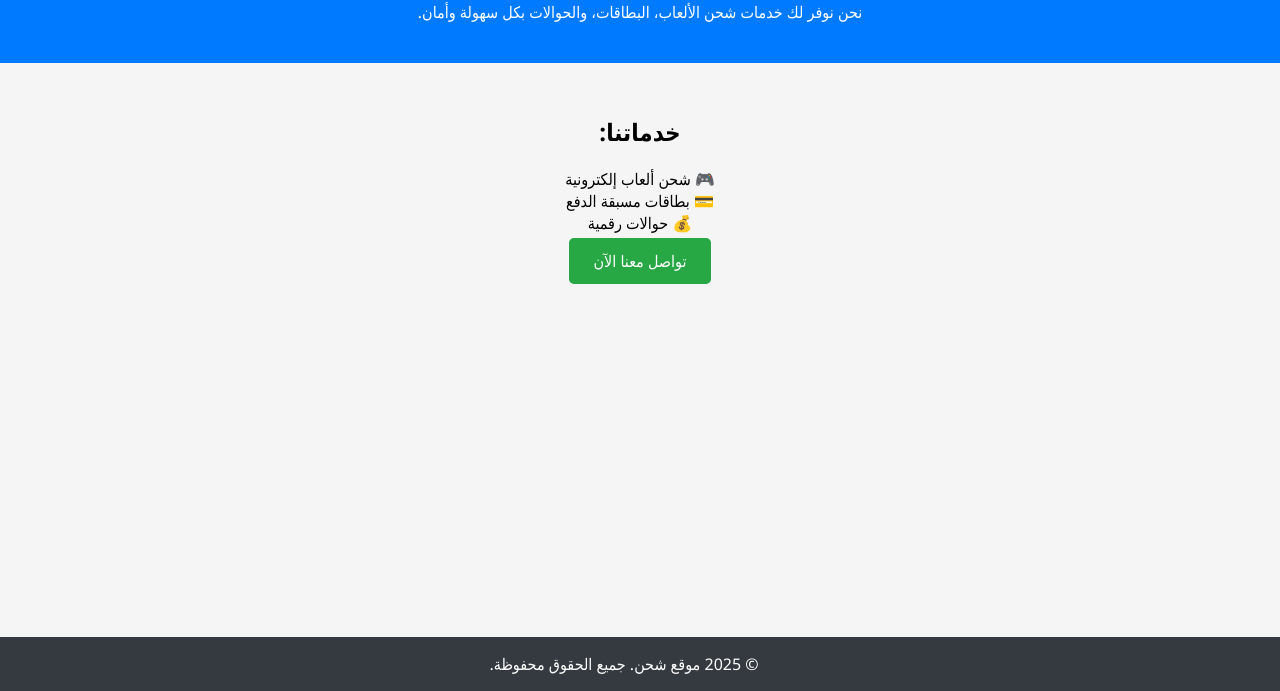
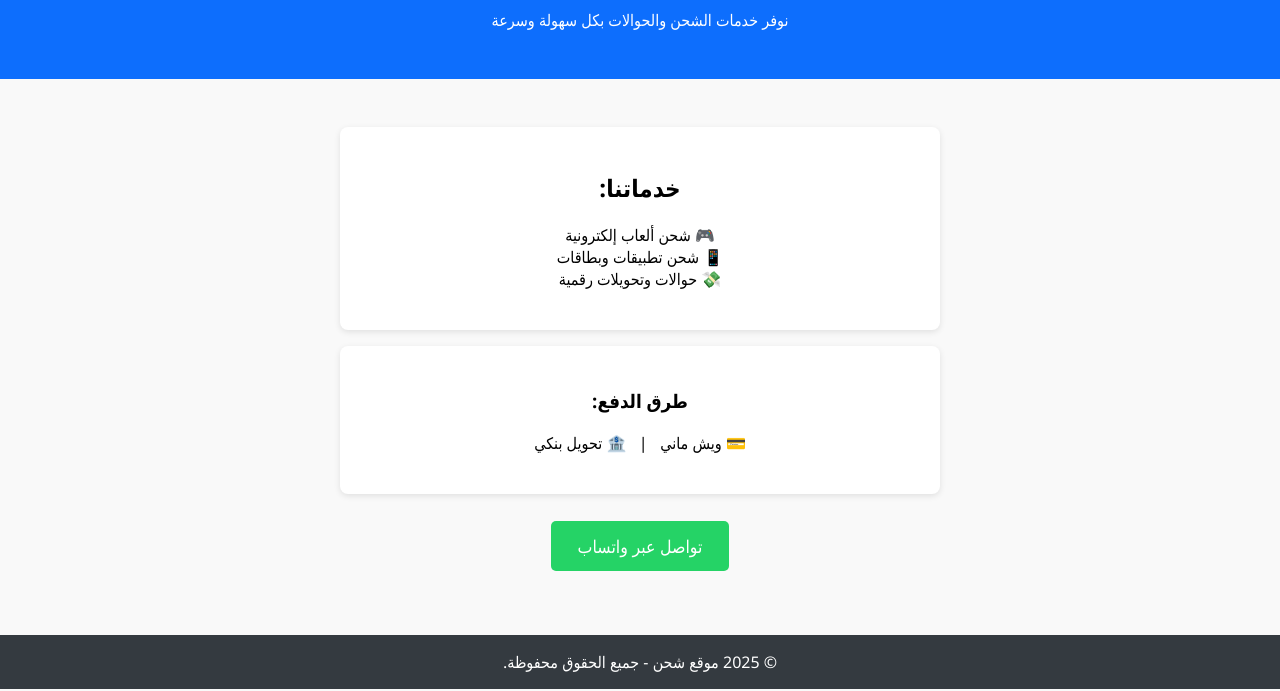
Before and after one commit to Noucha123/Shahn_site, a plain HTML site: page index.html in a window 1280 px wide. Shown: the part 109-800 px from the top of the page. Drawn offline with Linux system fonts and the light colour scheme.

Commit message:
Add files via upload

```diff
--- a/index.html
+++ b/index.html
@@ -2,59 +2,85 @@
 <!DOCTYPE html>
 <html lang="ar" dir="rtl">
 <head>
-    <meta charset="UTF-8">
-    <meta name="viewport" content="width=device-width, initial-scale=1.0">
-    <title>موقع شحن</title>
+    <meta charset="UTF-8" />
+    <meta name="viewport" content="width=device-width, initial-scale=1.0"/>
+    <title>شحن | خدمات الشحن</title>
     <style>
         body {
             font-family: 'Segoe UI', Tahoma, Geneva, Verdana, sans-serif;
-            background-color: #f5f5f5;
+            background-color: #f9f9f9;
             margin: 0;
             padding: 0;
             direction: rtl;
-            text-align: center;
         }
         header {
-            background-color: #007bff;
+            background-color: #0d6efd;
             color: white;
-            padding: 1.5em;
+            padding: 2em;
+            text-align: center;
         }
         section {
             padding: 2em;
+            max-width: 600px;
+            margin: auto;
+            text-align: center;
+        }
+        .services, .payment {
+            background: #ffffff;
+            padding: 1.5em;
+            margin-top: 1em;
+            border-radius: 8px;
+            box-shadow: 0 2px 6px rgba(0,0,0,0.1);
+        }
+        .whatsapp-button {
+            display: inline-block;
+            margin-top: 1.5em;
+            background-color: #25d366;
+            color: white;
+            padding: 0.75em 1.5em;
+            border-radius: 5px;
+            text-decoration: none;
+            font-size: 1.1em;
         }
         footer {
             background-color: #343a40;
             color: white;
             padding: 1em;
-            position: fixed;
-            bottom: 0;
-            width: 100%;
-        }
-        .button {
-            background-color: #28a745;
-            color: white;
-            padding: 0.75em 1.5em;
-            text-decoration: none;
-            border-radius: 5px;
+            text-align: center;
+            margin-top: 2em;
         }
     </style>
 </head>
 <body>
+
 <header>
     <h1>مرحبًا بك في موقع شحن</h1>
-        <p>نحن نوفر لك خدمات شحن الألعاب، البطاقات، والحوالات بكل سهولة وأمان.</p>
+    <p>نوفر خدمات الشحن والحوالات بكل سهولة وسرعة</p>
 </header>
+
 <section>
+    <div class="services">
         <h2>خدماتنا:</h2>
         <ul style="list-style: none; padding: 0;">
             <li>🎮 شحن ألعاب إلكترونية</li>
-            <li>💳 بطاقات مسبقة الدفع</li>
-            <li>💰 حوالات رقمية</li>
+            <li>📱 شحن تطبيقات وبطاقات</li>
+            <li>💸 حوالات وتحويلات رقمية</li>
         </ul>
-        <a href="#" class="button">تواصل معنا الآن</a>
+    </div>
+
+    <div class="payment">
+        <h3>طرق الدفع:</h3>
+        <p>💳 ويش ماني &nbsp;&nbsp;|&nbsp;&nbsp; 🏦 تحويل بنكي</p>
+    </div>
+
+    <a class="whatsapp-button" href="https://wa.me/9613298609" target="_blank">
+        تواصل عبر واتساب
+    </a>
 </section>
+
 <footer>
-        &copy; 2025 موقع شحن. جميع الحقوق محفوظة.
+    &copy; 2025 موقع شحن - جميع الحقوق محفوظة.
 </footer>
+
 </body>
 </html>
```
Lines whose indentation alone changed are shown as unchanged.
